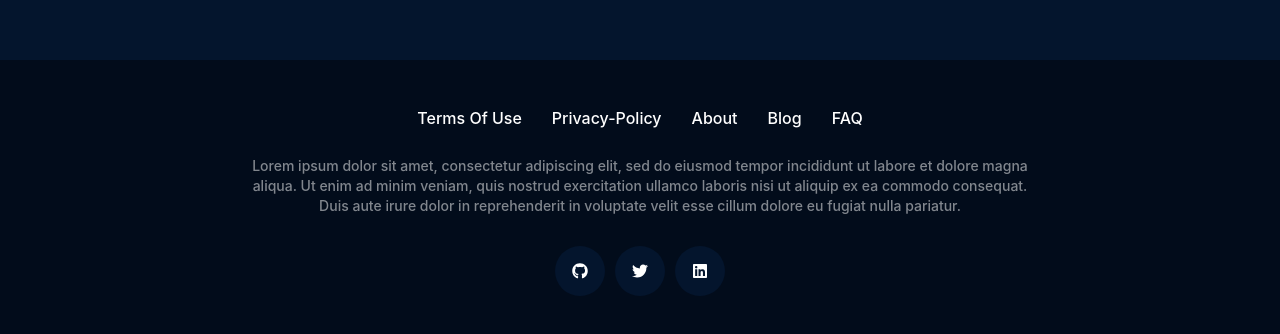
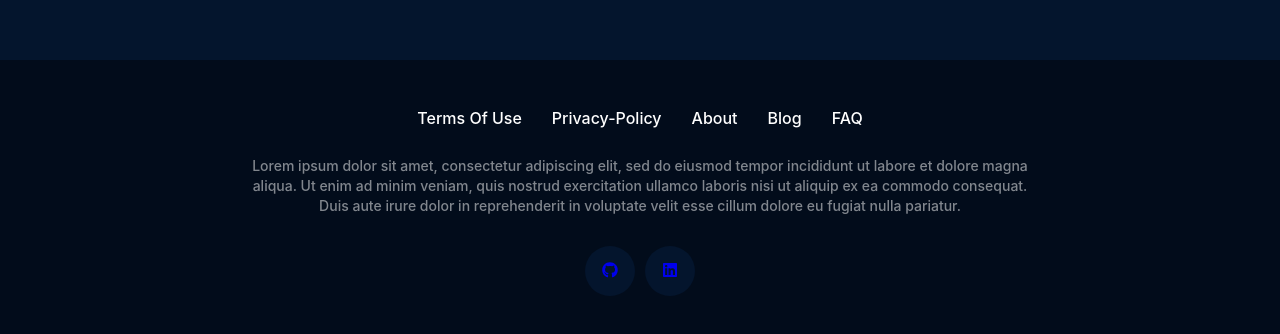
Before and after one commit to samj10022004/movie-park, a React (Vite) app: page / in a window 1280 px wide. Shown: the part 2136-2470 px from the top of the page. Built offline with nearby package versions, Linux system fonts and the light colour scheme; no server answers; the HTML template or start-up script is replaced by a standard one.

Commit message:
social link update

```diff
--- a/src/components/footer/Footer.jsx
+++ b/src/components/footer/Footer.jsx
@@ -31,13 +31,10 @@ const Footer = () => {
                 </div>
                 <div className="socialIcons">
                     <span className="icon">
-                        <FaGithub />
+                        <a href="https://github.com/samj10022004"><FaGithub  /></a>
                     </span>
                     <span className="icon">
-                        <FaTwitter />
-                    </span>
-                    <span className="icon">
-                        <FaLinkedin />
+                    <a href="https://www.linkedin.com/in/sanyam-jain-a7ba0922a/"><FaLinkedin /></a>
                     </span>
                 </div>
             </ContentWrapper>
```
